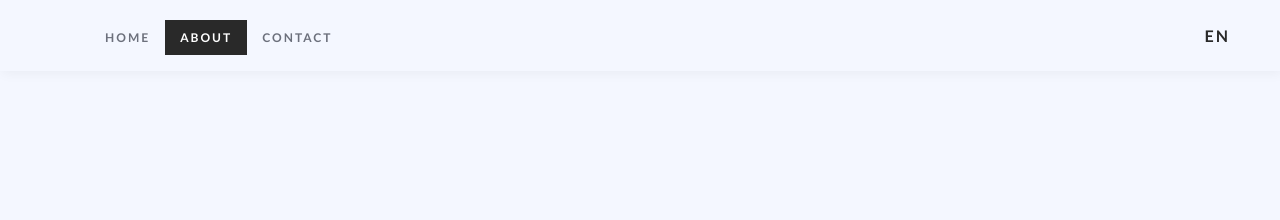
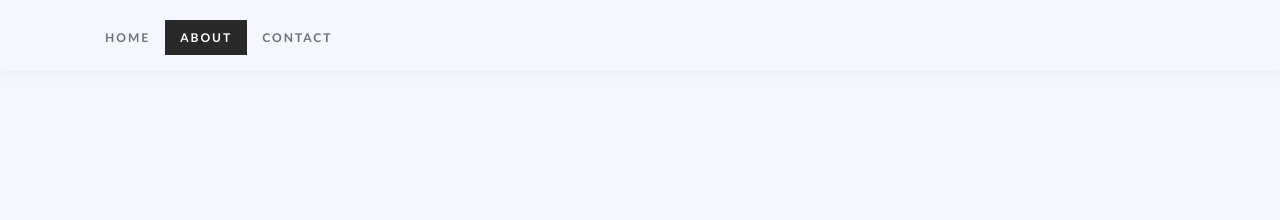
Before and after one commit to dandragona/dandragona.github.io, a Jekyll site: the page about.html, which Jekyll copies as it is, in a window 1280 px wide. Shown: the top 220 px of the page. Built offline with Jekyll 4.4.1, drawn with Linux system fonts in a browser that asks for light colours; nearby versions of some CDN libraries.

Commit message:
Fix about.html divergence

```diff
--- a/about.html
+++ b/about.html
@@ -17,8 +17,6 @@
 			<li class="active"><a href="about.html" >About</a></li>
 			<li><a href="contact.html">Contact</a></li>
 			</ul>
-			<!--language-->
-			<a href="#" class="lang">En</a>
 			</nav>
 			<!--name--------------------------->
 			<div class="name">
```
